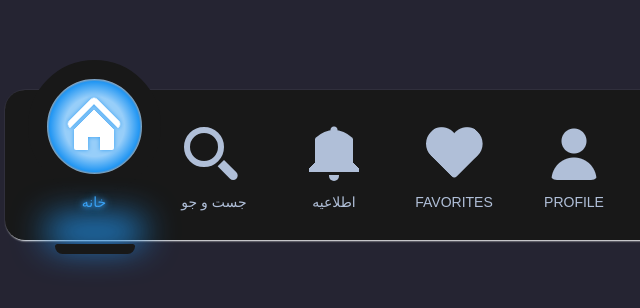
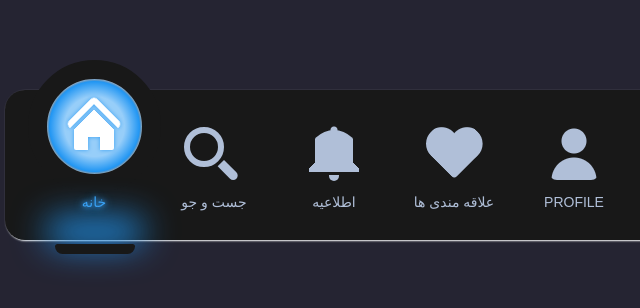
Before and after one commit to MaedehR123/Iconic-Tab-Bar, a plain HTML site: page index.html in a window 1280 px wide. Shown: the part 240-548 px from the top of the page, 306-946 px from the left. Drawn offline with Linux system fonts and the light colour scheme.

```diff
--- a/index.html
+++ b/index.html
@@ -13,7 +13,7 @@
 	<input type="radio" name="nav-item" id="m-home" checked><label for="m-home">خانه</label>
 	<input type="radio" name="nav-item" id="m-search"><label for="m-search">جست و جو </label>
 	<input type="radio" name="nav-item" id="m-notification"><label for="m-notification">اطلاعیه</label>
-	<input type="radio" name="nav-item" id="m-favorites"><label for="m-favorites">Favorites</label>
+	<input type="radio" name="nav-item" id="m-favorites"><label for="m-favorites">علاقه مندی ها</label>
 	<input type="radio" name="nav-item" id="m-profile"><label for="m-profile">Profile</label>
 
 	<div class="selector"></div>
```
